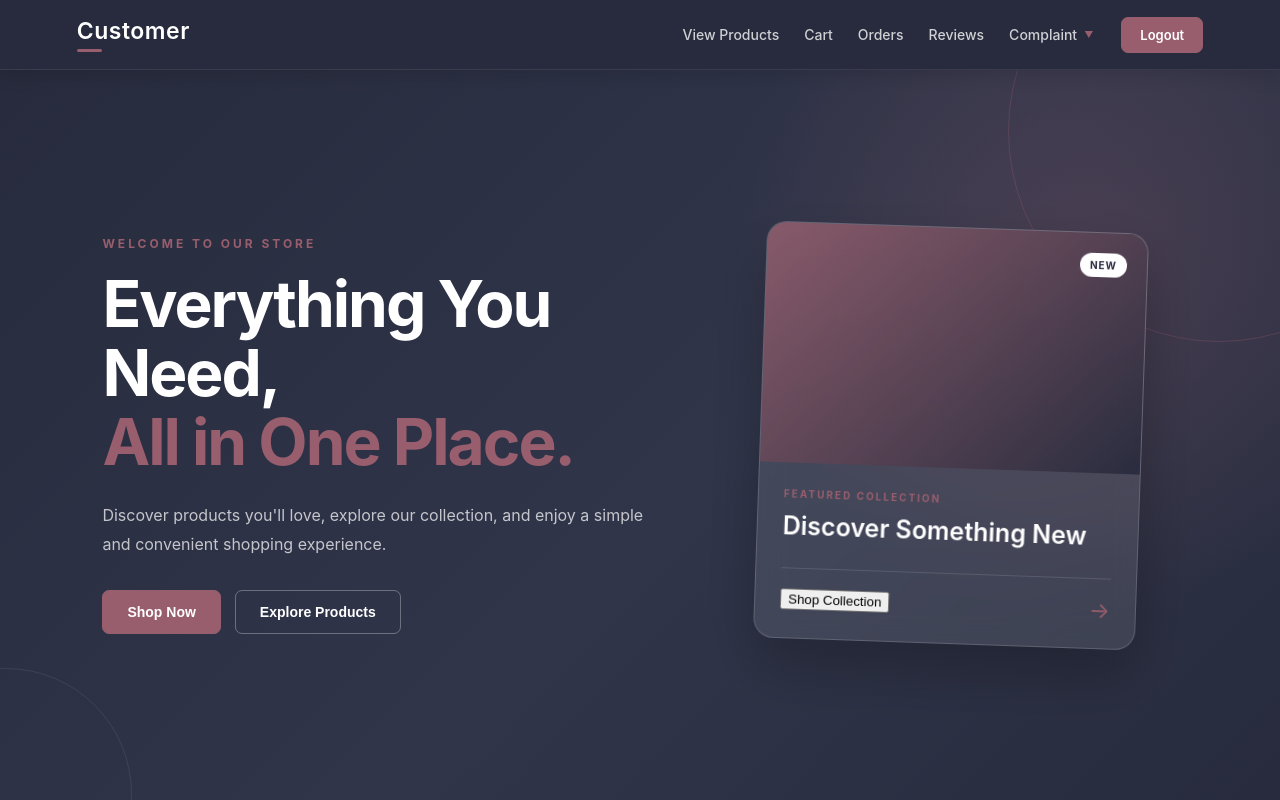
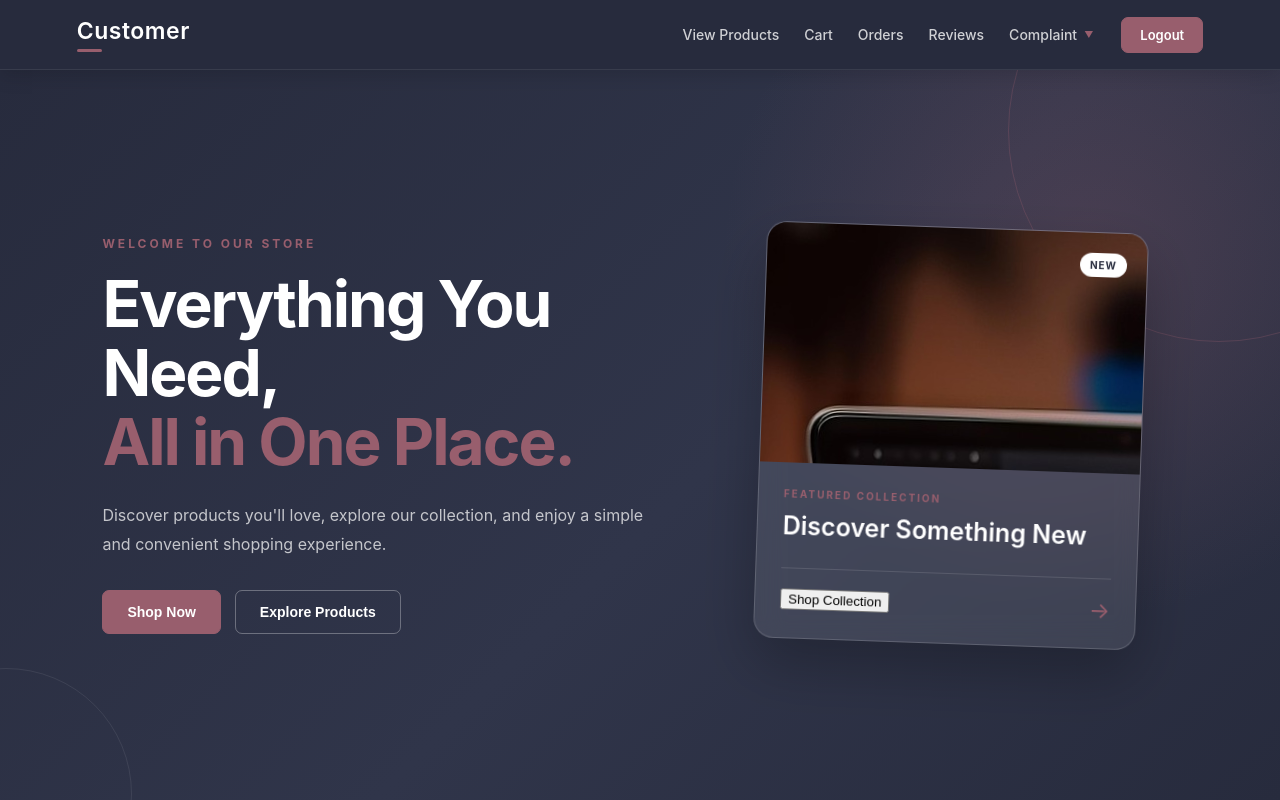
Before and after one commit to fathimasahna/E-commerce-Frontend, a React (Create React App) app: page /customer_home in a window 1280 px wide. Built offline with nearby package versions, Linux system fonts and the light colour scheme; no server answers.

Commit message:
last img

```diff
--- a/src/CustomerHomePage.css
+++ b/src/CustomerHomePage.css
@@ -282,12 +282,8 @@
 
   box-sizing: border-box;
 
-  background:
-    linear-gradient(
-      135deg,
-      rgba(152, 94, 109, 0.8),
-      rgba(39, 43, 61, 0.95)
-    );
+  background: url('../src/Assets/main.jpg');
+    object-fit: contain;
 }
 
 
@@ -481,6 +477,7 @@
 
   .customerCardImage {
     height: 200px;
+
   }
 
 
```
Also changed, not shown: src/Assets/main.jpg (added).
